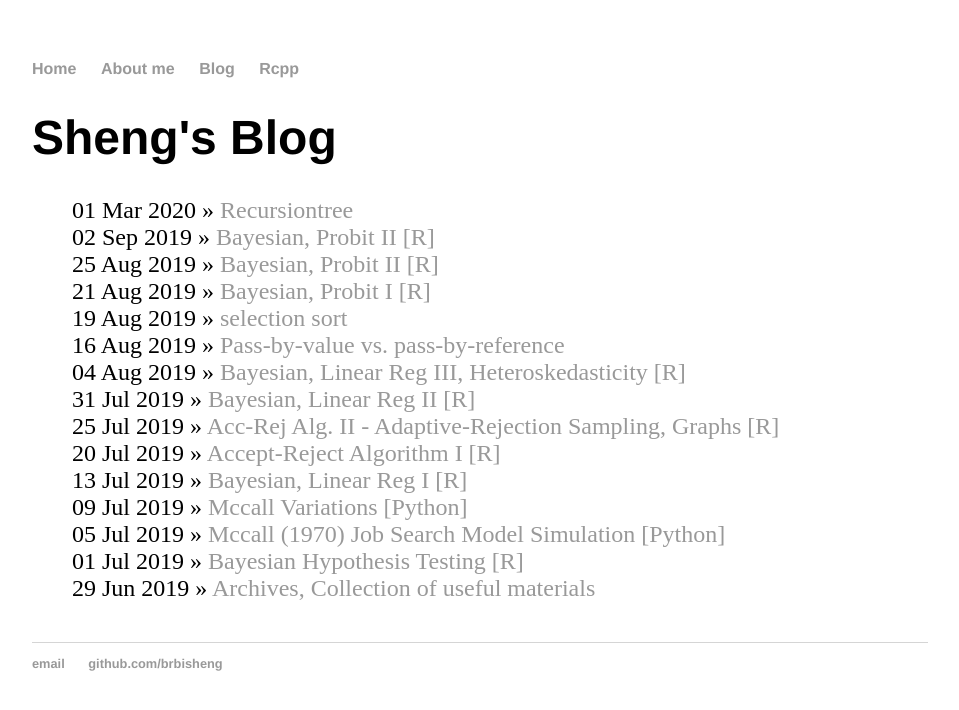
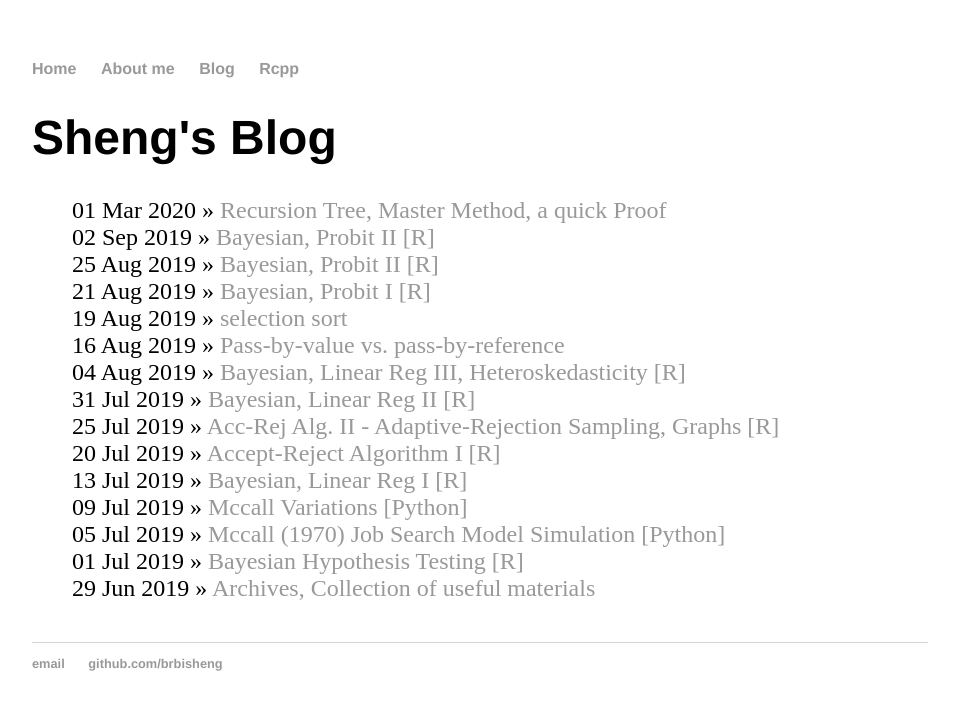
Before and after one commit to brbisheng/brbisheng.github.io, a Jekyll site: the page built from blog/original.index.html, in a window 1280 px wide. Shown: the top 710 px of the page, without its empty margins (160-1119 px from the left). Built offline with Jekyll 4.4.1, drawn with Linux system fonts in a browser that asks for light colours.

Commit message:
Update 2020-03-01-RecursionTree.html

```diff
--- a/_posts/2020-03-01-RecursionTree.html
+++ b/_posts/2020-03-01-RecursionTree.html
@@ -1,3 +1,8 @@
+---
+title: Recursion Tree, Master Method, a quick Proof
+categories: Bayesian...
+comments: true
+---
 
 <!DOCTYPE html PUBLIC "-//W3C//DTD HTML 4.01 Transitional//EN">
 <html>
```
